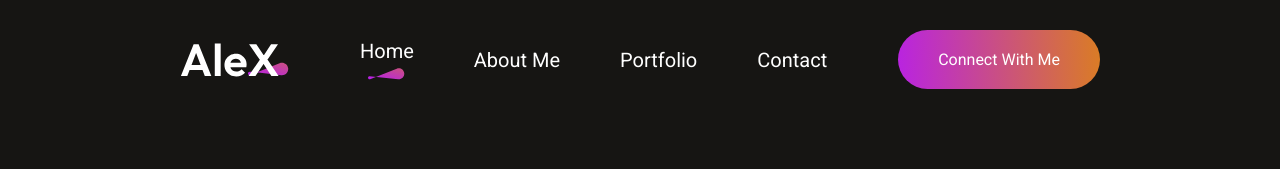
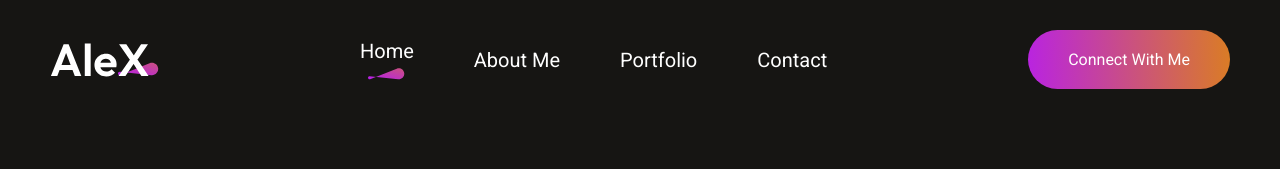
Before and after one commit to itsPratikHere/React-Portfolio, a React (Vite) app: page / in a window 1280 px wide. Shown: the top 169 px of the page. Built offline with nearby package versions, Linux system fonts and the light colour scheme.

Commit message:
navbar fixing

```diff
--- a/src/Components/Navbar/Navbar.css
+++ b/src/Components/Navbar/Navbar.css
@@ -2,10 +2,13 @@
     display : flex;
     align-items: center;
     justify-content : space-between;
-    margin : 30px 180px;
+    padding : 30px 50px;
+    gap:30px;
+}
+.navbar > * {
+    flex-shrink: 0;
+}
 
-
-}
 .nav-menu{
     display : flex;
     align-items : center;
```
